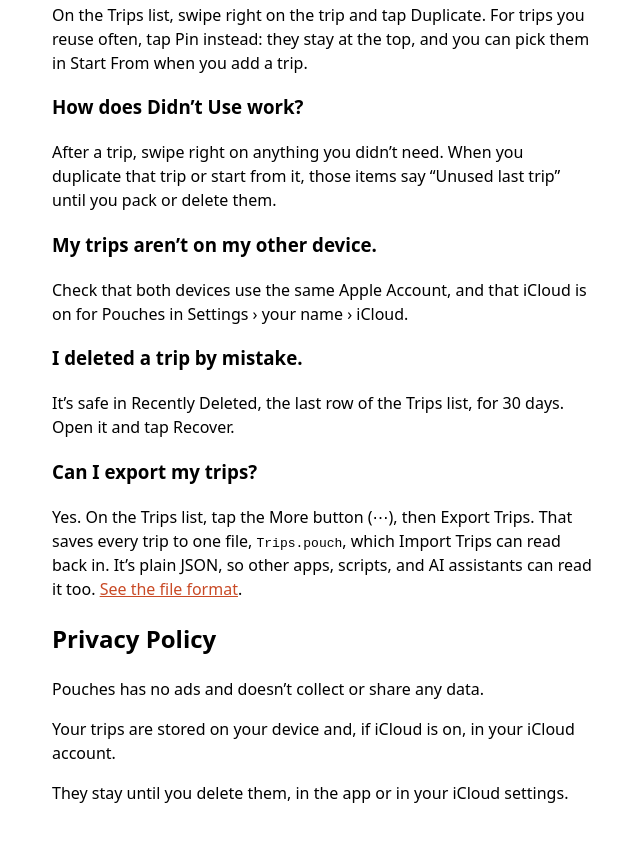
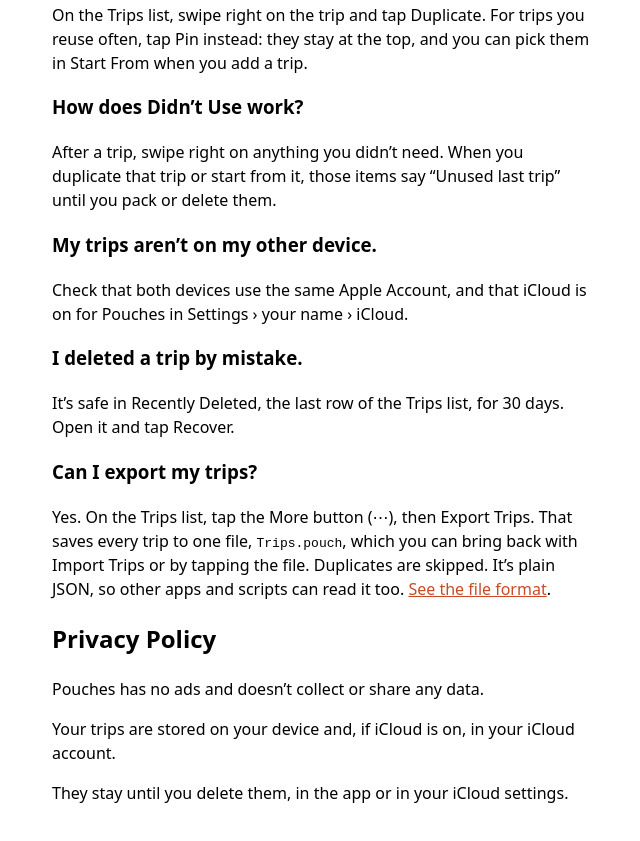
Before and after one commit to ritotn/pouches, a plain HTML site: page index.html in a window 1280 px wide. Shown: the part 541-1382 px from the top of the page, without its empty margins (316-956 px from the left). Drawn offline with Linux system fonts and the light colour scheme.

Commit message:
Improve wording

```diff
--- a/index.html
+++ b/index.html
@@ -51,7 +51,7 @@
 <p>It’s safe in Recently Deleted, the last row of the Trips list, for 30 days. Open it and tap Recover.</p>
 
 <h3>Can I export my trips?</h3>
-<p>Yes. On the Trips list, tap the More button (⋯), then Export Trips. That saves every trip to one file, <code>Trips.pouch</code>, which Import Trips can read back in. It’s plain JSON, so other apps, scripts, and AI assistants can read it too. <a href="https://github.com/ritotn/pouches/blob/main/FORMAT.md">See the file format</a>.</p>
+<p>Yes. On the Trips list, tap the More button (⋯), then Export Trips. That saves every trip to one file, <code>Trips.pouch</code>, which you can bring back with Import Trips or by tapping the file. Duplicates are skipped. It’s plain JSON, so other apps and scripts can read it too. <a href="https://github.com/ritotn/pouches/blob/main/FORMAT.md">See the file format</a>.</p>
 
 <h2 id="privacy">Privacy Policy</h2>
 <p>Pouches has no ads and doesn’t collect or share any data.</p>
```
Also changed, not shown: 1 other file.
